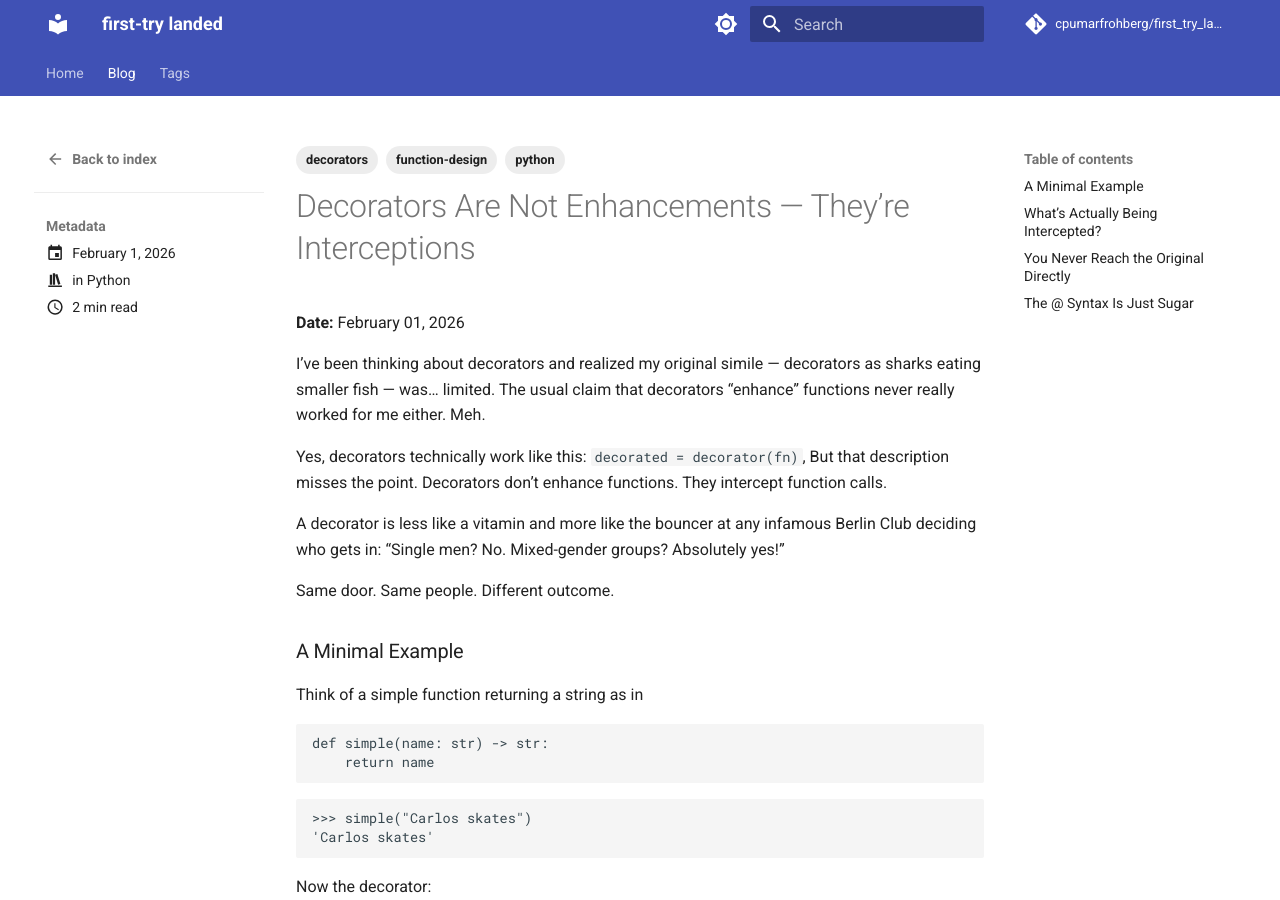
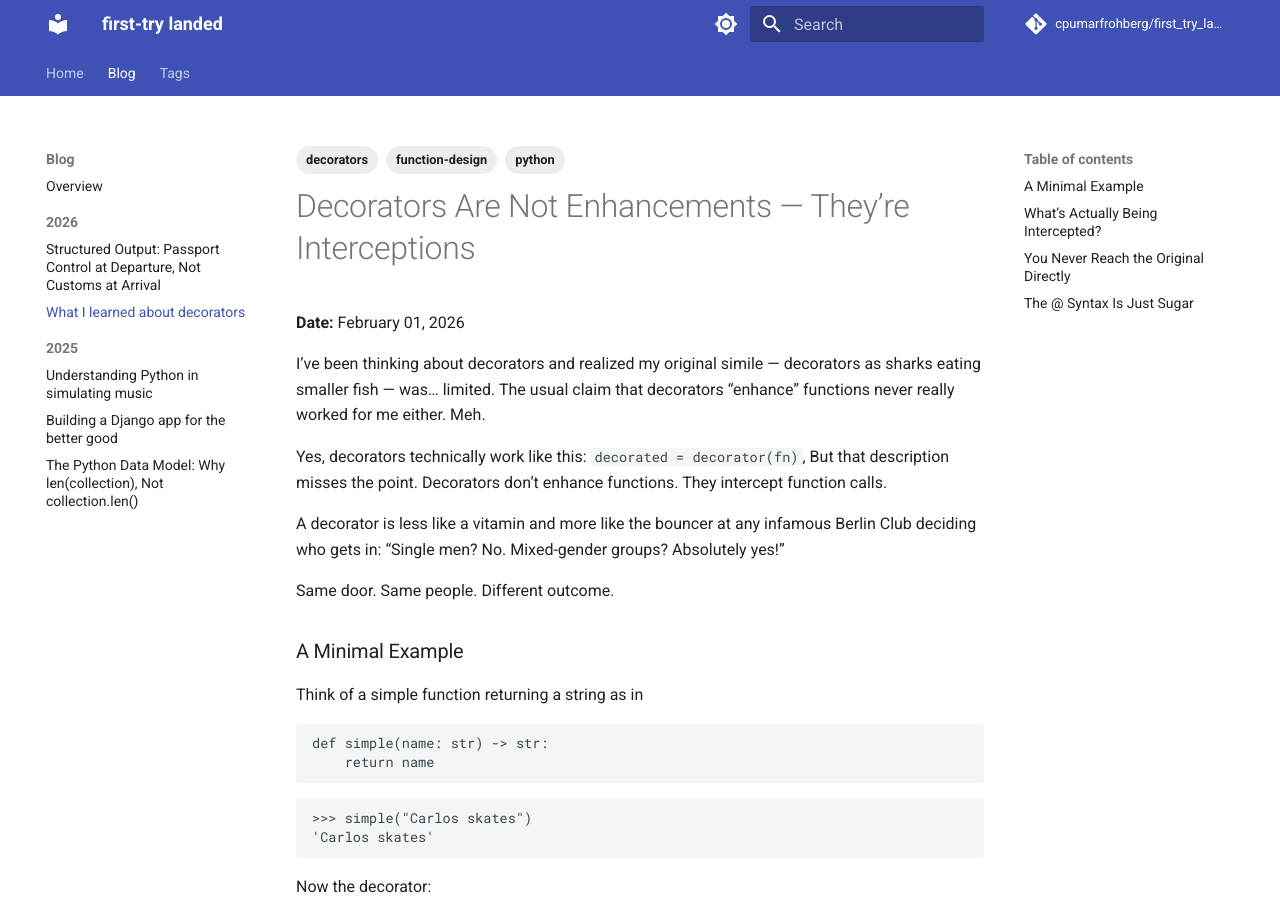
Before and after one commit to cpumarfrohberg/first_try_landed, an MkDocs documentation site: the page built from docs/blog/posts/decorators.md, in a window 1280 px wide and 900 px high. Built offline with MkDocs 1.6.1 and Material for MkDocs 9.7.7, drawn with Linux system fonts in a browser that asks for light colours; comment, search, counter and statistics services are not loaded.

Commit message:
Replace blog plugin with manual nav and clean year accordions
Drop blog plugin to eliminate duplicate post listing. Blog landing
page now has only the year accordion. Year sections also in sidebar.

Made-with: Cursor

```diff
--- a/mkdocs.yml
+++ b/mkdocs.yml
@@ -31,18 +31,19 @@ theme:
 
 plugins:
   - search
-  - blog:
-      blog_dir: blog
-      post_date_format: long
-      archive: true
-      categories: true
-      pagination: false
   - tags
 
 nav:
   - Home: index.md
   - Blog:
-    - blog/index.md
+    - Overview: blog/index.md
+    - 2026:
+      - "Structured Output: Passport Control at Departure, Not Customs at Arrival": blog/posts/structured_output_and_contracts.md
+      - What I learned about decorators: blog/posts/decorators.md
+    - 2025:
+      - Understanding Python in simulating music: blog/posts/python-simulating-music.md
+      - "Building a Django app for the better good": blog/posts/planning-pads-recycling-django.md
+      - "The Python Data Model: Why len(collection), Not collection.len()": blog/posts/getting-fluent-in-python.md
   - Tags: tags.md
 
 markdown_extensions:
```
Also changed, not shown: docs/blog/index.md (+2 -2 lines).
